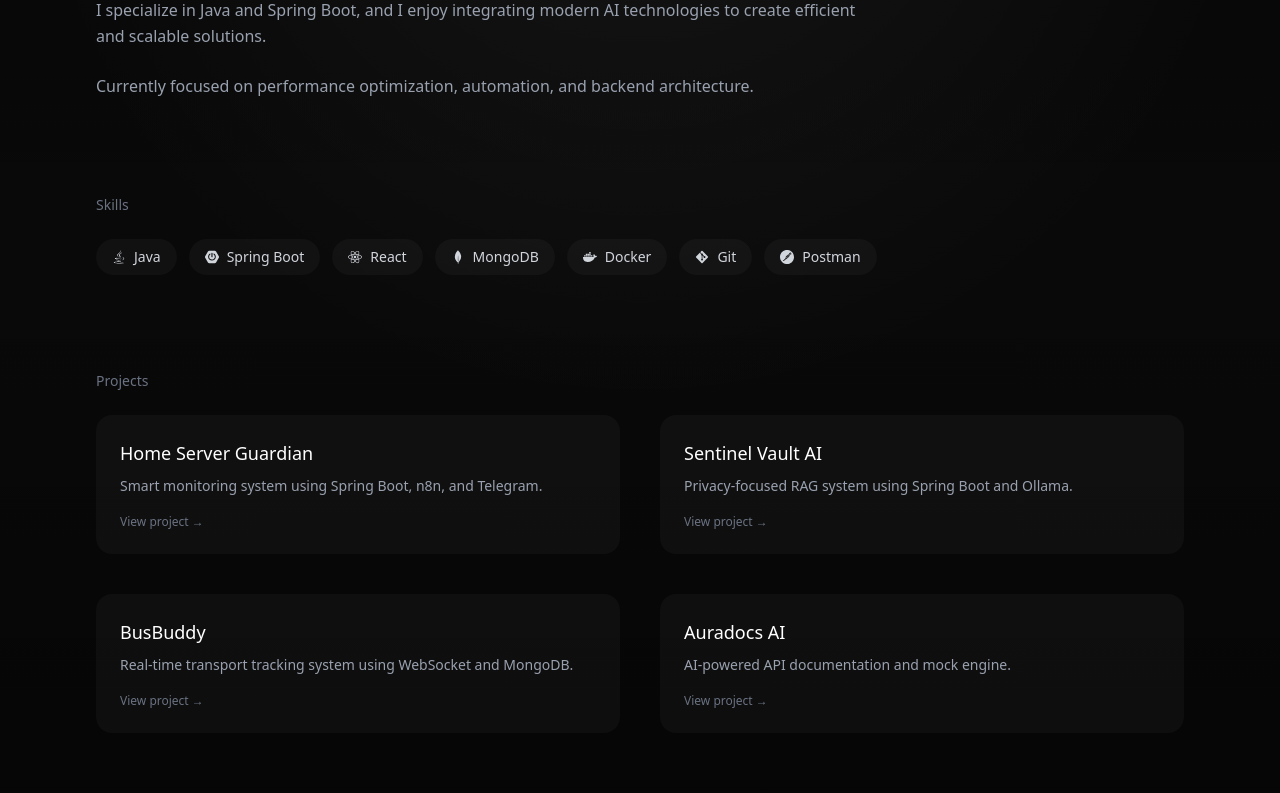
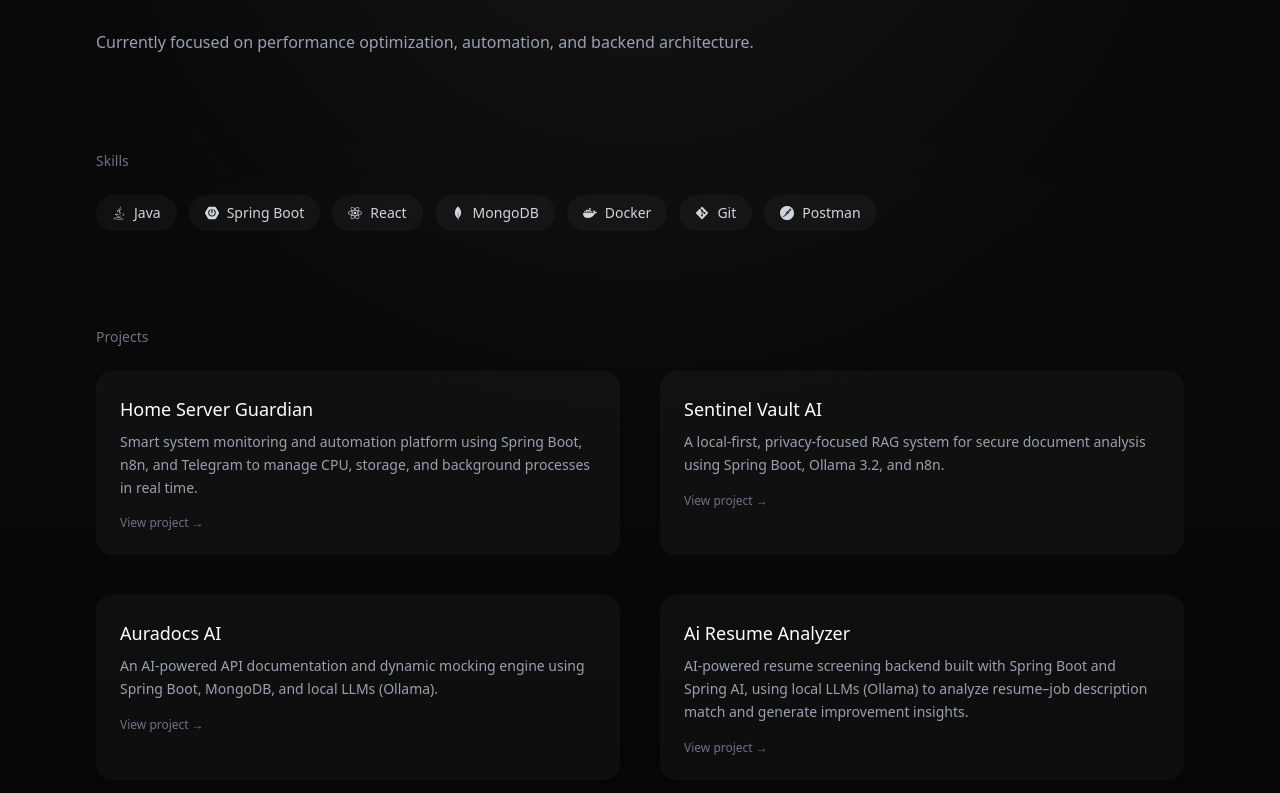
Before and after one commit to RaninduAmarasinghe/my-portfolio, a Next.js app: page /about in a window 1280 px wide. Shown: the part 335-1128 px from the top of the page. Built offline with nearby package versions, Linux system fonts and the light colour scheme.

Commit message:
update projects links to github repos

```diff
--- a/app/about/page.tsx
+++ b/app/about/page.tsx
@@ -10,7 +10,7 @@
   return (
     <section className="relative min-h-screen text-white px-6 md:px-24 py-24 md:py-32 overflow-hidden bg-[#0a0a0a]">
 
-      {/* 🔙 BACK BUTTON */}
+      {/*BACK BUTTON */}
       <div className="absolute top-6 left-6 md:left-24 z-20">
         <Link
           href="/"
@@ -42,7 +42,6 @@
         max-w-3xl mb-24 relative z-10 space-y-6
         "
       >
-        <p className="text-sm text-gray-500">About</p>
 
         <h2 className="text-4xl md:text-5xl font-semibold tracking-tight leading-tight">
           Who I Am
@@ -93,19 +92,26 @@
         <div className="grid grid-cols-1 md:grid-cols-2 gap-6 md:gap-10 max-w-6xl">
           <Project
             title="Home Server Guardian"
-            desc="Smart monitoring system using Spring Boot, n8n, and Telegram."
+            desc="Smart system monitoring and automation platform using Spring Boot, n8n, and Telegram to manage CPU, storage, and background processes in real time."
+             link="https://github.com/RaninduAmarasinghe/home-server-guardian.git"
+
           />
           <Project
             title="Sentinel Vault AI"
-            desc="Privacy-focused RAG system using Spring Boot and Ollama."
+            desc="A local-first, privacy-focused RAG system for secure document analysis using Spring Boot, Ollama 3.2, and n8n."
+             link="https://github.com/RaninduAmarasinghe/sentinel-vault-ai.git"
           />
-          <Project
-            title="BusBuddy"
-            desc="Real-time transport tracking system using WebSocket and MongoDB."
-          />
+
           <Project
             title="Auradocs AI"
-            desc="AI-powered API documentation and mock engine."
+            desc="An AI-powered API documentation and dynamic mocking engine using Spring Boot, MongoDB, and local LLMs (Ollama)."
+             link="https://github.com/RaninduAmarasinghe/auradocs-ai-mock-engine.git"
+          />
+
+           <Project
+            title="Ai Resume Analyzer"
+            desc="AI-powered resume screening backend built with Spring Boot and Spring AI, using local LLMs (Ollama) to analyze resume–job description match and generate improvement insights."
+             link="https://github.com/RaninduAmarasinghe/ai-resume-screener.git"
           />
         </div>
       </motion.div>
@@ -134,16 +140,19 @@
 }
 
 /* ---------- PROJECT ---------- */
-function Project({ title, desc }: { title: string; desc: string }) {
+function Project({ title, desc, link }: { title: string; desc: string; link: string }) {
   return (
-    <div
+    <a
+      href={link}
+      target="_blank"
+      rel="noopener noreferrer"
       className="
       group p-6
       rounded-2xl
       bg-white/[0.03]
       hover:bg-white/[0.06]
       transition-all duration-300
-      cursor-pointer
+      cursor-pointer block
       "
     >
       <h3 className="text-white text-lg font-medium mb-2">
@@ -157,6 +166,6 @@
       <div className="mt-4 text-xs text-gray-500 group-hover:text-gray-300 transition">
         View project →
       </div>
-    </div>
+    </a>
   );
 }
--- a/app/components/Hero.tsx
+++ b/app/components/Hero.tsx
@@ -33,7 +33,7 @@
       <div
         className="
         relative z-10 w-full px-6 md:px-16 lg:px-24
-        flex flex-col lg:flex-row   /* 🔥 FIX HERE */
+        flex flex-col lg:flex-row
         items-center
         justify-center lg:justify-between
         gap-12 lg:gap-24
@@ -95,7 +95,7 @@
           animate={{ opacity: 1, y: 0 }}
           transition={{ duration: 0.8 }}
           className="
-          w-full max-w-md   /* 🔥 better for tablet */
+          w-full max-w-md
           backdrop-blur-xl
           bg-white/[0.06]
           rounded-2xl lg:rounded-3xl
```
